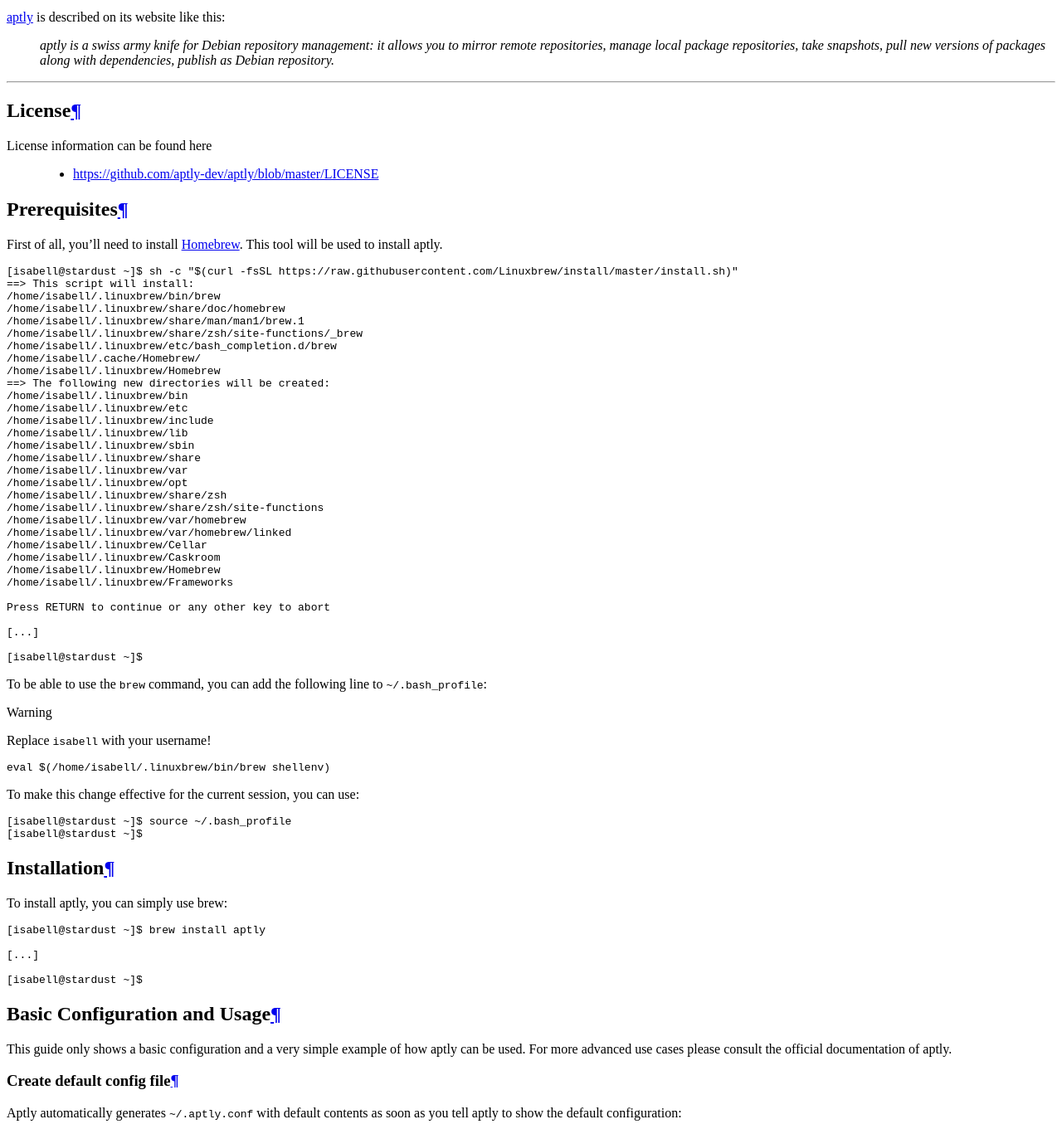
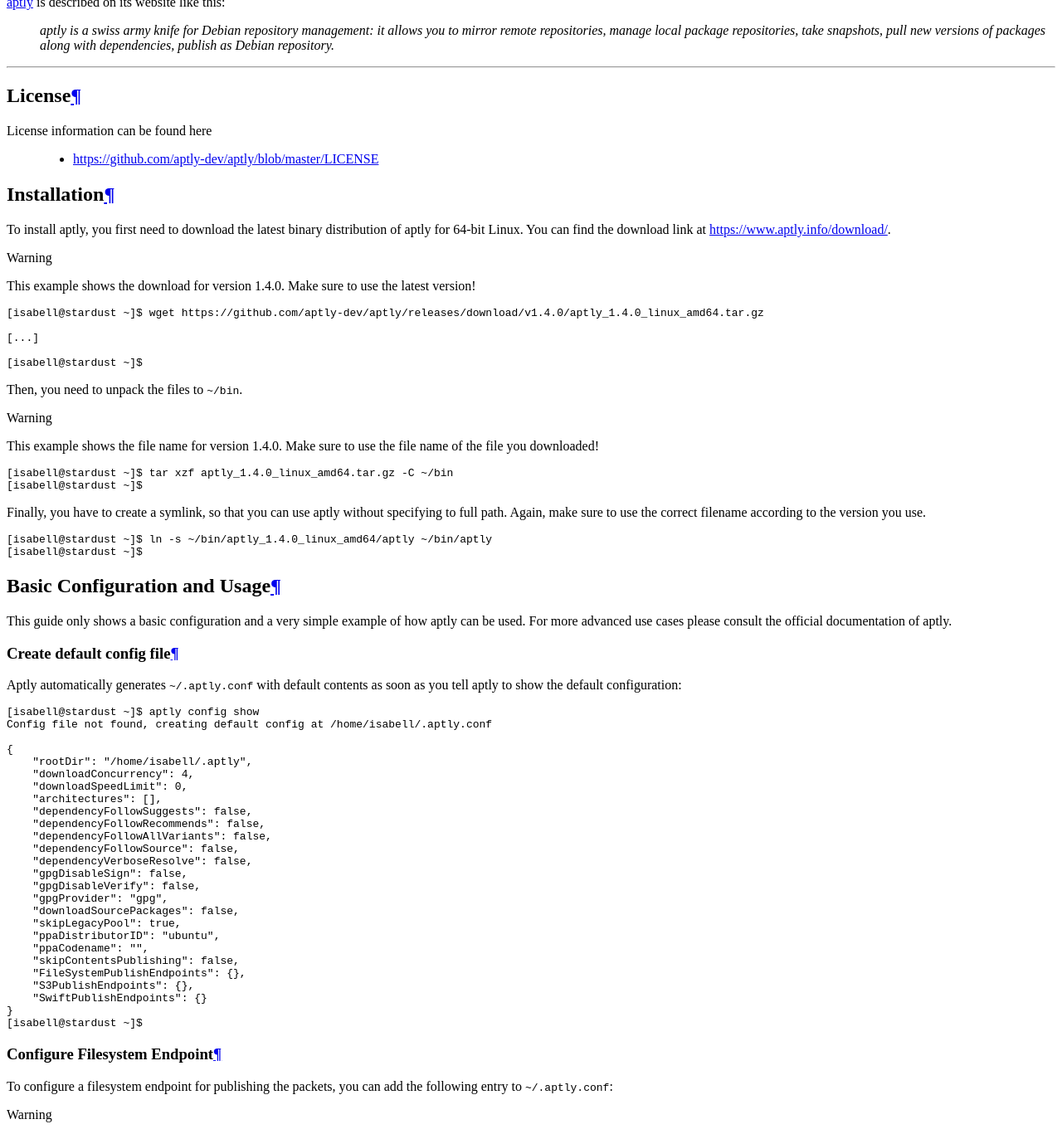
Before and after one commit to Uberspace/lab, a Sphinx documentation site: the page built from source/guide_aptly.rst, in a window 1280 px wide and 1400 px high, scrolled down 2515 px, cut to the strip 39-1400 px from the top of the window. Shown: the whole strip at 83% size. Built offline with Sphinx 7.4.7 and the Read the Docs theme 2.0.0, drawn with Linux system fonts in a browser that asks for light colours; some of the changed text lies outside the part shown.

Commit message:
Use binary distribution instead of brew

```diff
--- a/source/guide_aptly.rst
+++ b/source/guide_aptly.rst
@@ -23,74 +23,43 @@
 
   * https://github.com/aptly-dev/aptly/blob/master/LICENSE
 
-Prerequisites
-=============
 
-First of all, you'll need to install Homebrew_. This tool will be used to install aptly.
+Installation
+============
 
-.. code-block:: console
- :emphasize-lines: 28
+To install aptly, you first need to download the latest binary distribution of aptly for 64-bit Linux.
+You can find the download link at https://www.aptly.info/download/.
 
- [isabell@stardust ~]$ sh -c "$(curl -fsSL https://raw.githubusercontent.com/Linuxbrew/install/master/install.sh)"
- ==> This script will install:
- /home/isabell/.linuxbrew/bin/brew
- /home/isabell/.linuxbrew/share/doc/homebrew
- /home/isabell/.linuxbrew/share/man/man1/brew.1
- /home/isabell/.linuxbrew/share/zsh/site-functions/_brew
- /home/isabell/.linuxbrew/etc/bash_completion.d/brew
- /home/isabell/.cache/Homebrew/
- /home/isabell/.linuxbrew/Homebrew
- ==> The following new directories will be created:
- /home/isabell/.linuxbrew/bin
- /home/isabell/.linuxbrew/etc
- /home/isabell/.linuxbrew/include
- /home/isabell/.linuxbrew/lib
- /home/isabell/.linuxbrew/sbin
- /home/isabell/.linuxbrew/share
- /home/isabell/.linuxbrew/var
- /home/isabell/.linuxbrew/opt
- /home/isabell/.linuxbrew/share/zsh
- /home/isabell/.linuxbrew/share/zsh/site-functions
- /home/isabell/.linuxbrew/var/homebrew
- /home/isabell/.linuxbrew/var/homebrew/linked
- /home/isabell/.linuxbrew/Cellar
- /home/isabell/.linuxbrew/Caskroom
- /home/isabell/.linuxbrew/Homebrew
- /home/isabell/.linuxbrew/Frameworks
+.. warning:: This example shows the download for version 1.4.0. Make sure to use the latest version!
 
- Press RETURN to continue or any other key to abort
+::
+
+ [isabell@stardust ~]$ wget https://github.com/aptly-dev/aptly/releases/download/v1.4.0/aptly_1.4.0_linux_amd64.tar.gz
 
  [...]
 
  [isabell@stardust ~]$
 
-To be able to use the ``brew`` command, you can add the following line to ``~/.bash_profile``:
 
-.. warning:: Replace ``isabell`` with your username!
+Then, you need to unpack the files to ``~/bin``.
+
+
+.. warning:: This example shows the file name for version 1.4.0. Make sure to use the file name of the file you downloaded!
 
 ::
 
- eval $(/home/isabell/.linuxbrew/bin/brew shellenv)
+ [isabell@stardust ~]$ tar xzf aptly_1.4.0_linux_amd64.tar.gz -C ~/bin
+ [isabell@stardust ~]$
 
-To make this change effective for the current session, you can use:
+
+Finally, you have to create a symlink, so that you can use aptly without specifying to full path.
+Again, make sure to use the correct filename according to the version you use.
 
 ::
 
- [isabell@stardust ~]$ source ~/.bash_profile
+ [isabell@stardust ~]$ ln -s ~/bin/aptly_1.4.0_linux_amd64/aptly ~/bin/aptly
  [isabell@stardust ~]$
 
-Installation
-============
-
-To install aptly, you can simply use brew:
-
-::
-
- [isabell@stardust ~]$ brew install aptly
-
- [...]
-
- [isabell@stardust ~]$
 
 Basic Configuration and Usage
 =============================
@@ -325,15 +294,14 @@
 
 .. note:: Check the update feed_ regularly to stay informed about the newest version.
 
-You can use ``brew upgrade`` to update aptly.
+To update aptly, follow the installation procedure described above.
 
 
 .. _aptly: https://aptly.info
-.. _Homebrew: https://docs.brew.sh/Homebrew-on-Linux
 .. _feed: https://github.com/aptly-dev/aptly/releases.atom
 
 ----
 
-Tested with aptly 1.4.0, Uberspace 7.3.10
+Tested with aptly 1.4.0, Uberspace 7.4
 
 .. author_list::
```
